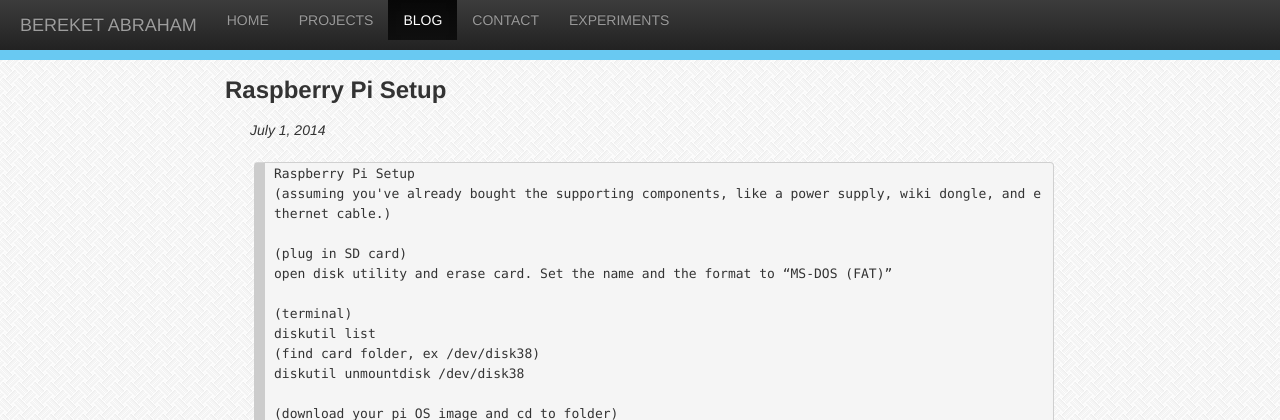
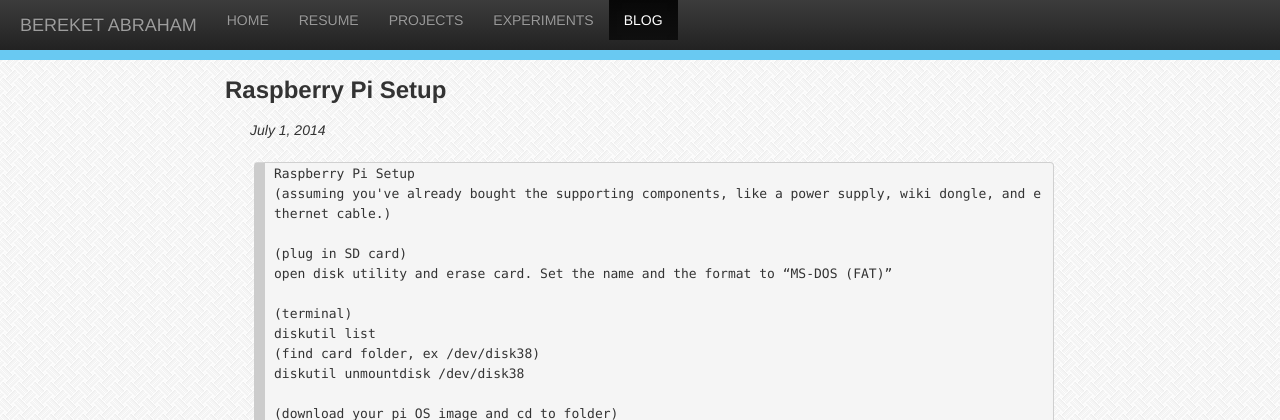
Before and after one commit to babraham123/mysite, a Django app: page /blog/ in a window 1280 px wide. Shown: the top 420 px of the page. Run offline with Django 3.2, Linux system fonts and the light colour scheme; data comes from the database, SQL or seed files in the repository; parts of the project's set-up code (start-up, migrations or seed data) failed here and were passed over; some libraries are stand-ins or nearby versions.

Commit message:
Update navbar2.html

```diff
--- a/templates/navbar2.html
+++ b/templates/navbar2.html
@@ -68,10 +68,10 @@
     <div class="collapse navbar-collapse" id="bs-example-navbar-collapse-1">
       <ul class="nav navbar-nav">
         <li class="active"><a href="/">HOME</a></li>
+        <li><a href="/contact/">RESUME</a></li>
         <li><a href="/project/">PROJECTS</a></li>
+        <li><a href="/lab/">EXPERIMENTS</a></li>
         <li><a href="/blog/">BLOG</a></li>
-        <li><a href="/contact/">CONTACT</a></li>
-        <li><a href="/lab/">EXPERIMENTS</a></li>
       </ul>
     </div><!-- /.navbar-collapse -->
   </div><!-- /.container-fluid -->
```
